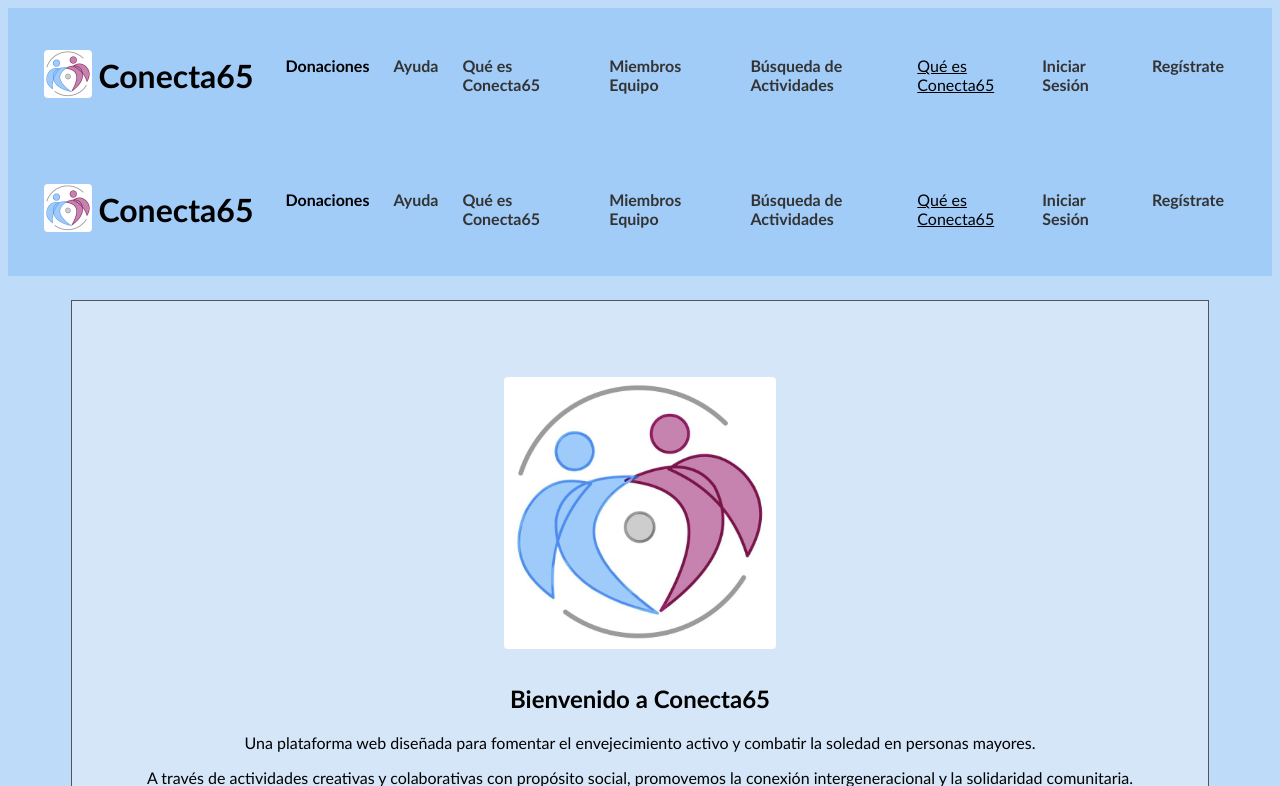
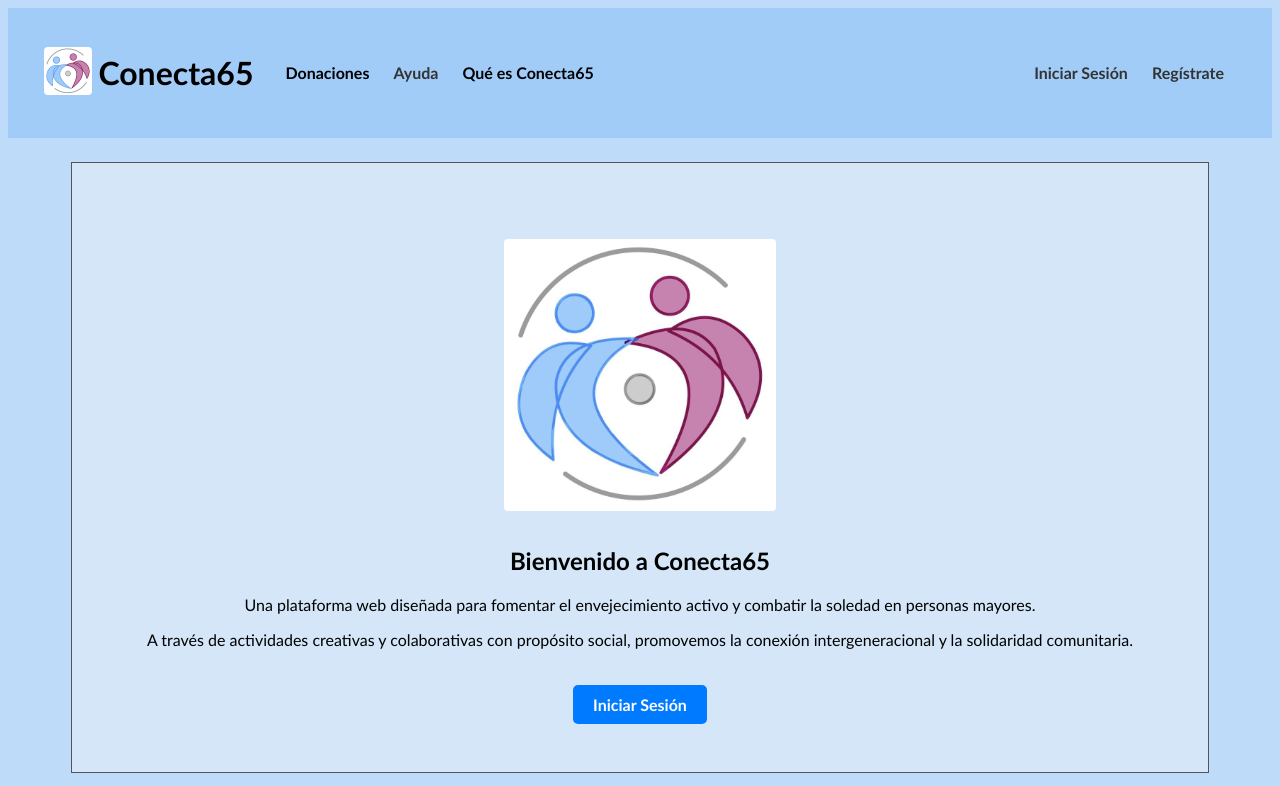
Before and after one commit to evsant02/Aplicaciones-Web, a PHP site: page /AW/index.php in a window 1280 px wide. Shown: the top 786 px of the page. Run offline with PHP 8.4, Linux system fonts and the light colour scheme.

Commit message:
arreglo cabecera

```diff
--- a/p3_g1/includes/comun/cabecera.php
+++ b/p3_g1/includes/comun/cabecera.php
@@ -16,6 +16,7 @@ if (!function_exists('includes\comun\mostrarCabecera')) {
         if ($app->isUserLogged()) {
             $user = $app->getUserDTO();
             echo '<li><a href="vistaActividades.php">Actividades</a></li>'; // Solo si está logueado
+            echo '<li><a href="vistaActividadesFiltradas.php">Búsqueda de Actividades</a></li>';
             echo '<li><a href="vistaForoNoticias.php">Foro de Noticias</a></li>'; // Solo si está logueado se muestra el foro de noticias
         }
 
@@ -29,10 +30,6 @@ if (!function_exists('includes\comun\mostrarCabecera')) {
         echo '</li>';
 
         echo '<li><a href="ayuda.php">Ayuda</a></li>';
-        echo '<li><a href="aboutus.php">Qué es Conecta65</a></li>';
-        echo '<li><a href="miembros.php">Miembros Equipo</a></li>';
-        echo '<li><a href="vistaActividadesFiltradas.php">Búsqueda de Actividades</a></li>';
-        echo '</ul>';
 
         // Menú desplegable para Qué es Conecta65
         echo '<li class="dropdown">';
--- a/p3_g1/includes/comun/plantilla.php
+++ b/p3_g1/includes/comun/plantilla.php
@@ -11,8 +11,7 @@
 	</head>
 
 	<?php
-		require("includes/comun/cabecera.php");
-		//require("includes/comun/sidebarIzq.php");  // Comentado, se podría incluir una barra lateral izquierda
+		require("cabecera.php");
 	?>
 
 	<?php if (!empty($scripts)): ?>
@@ -22,11 +21,6 @@
 	<?php endif; ?>
 
 	<body>
-
-	<?php
-		require("cabecera.php");
-		//require("includes/comun/barraLateral.php");
-	?>
 		<!-- Contenedor principal de la página -->
 		<div id="contenedor">
 
```
